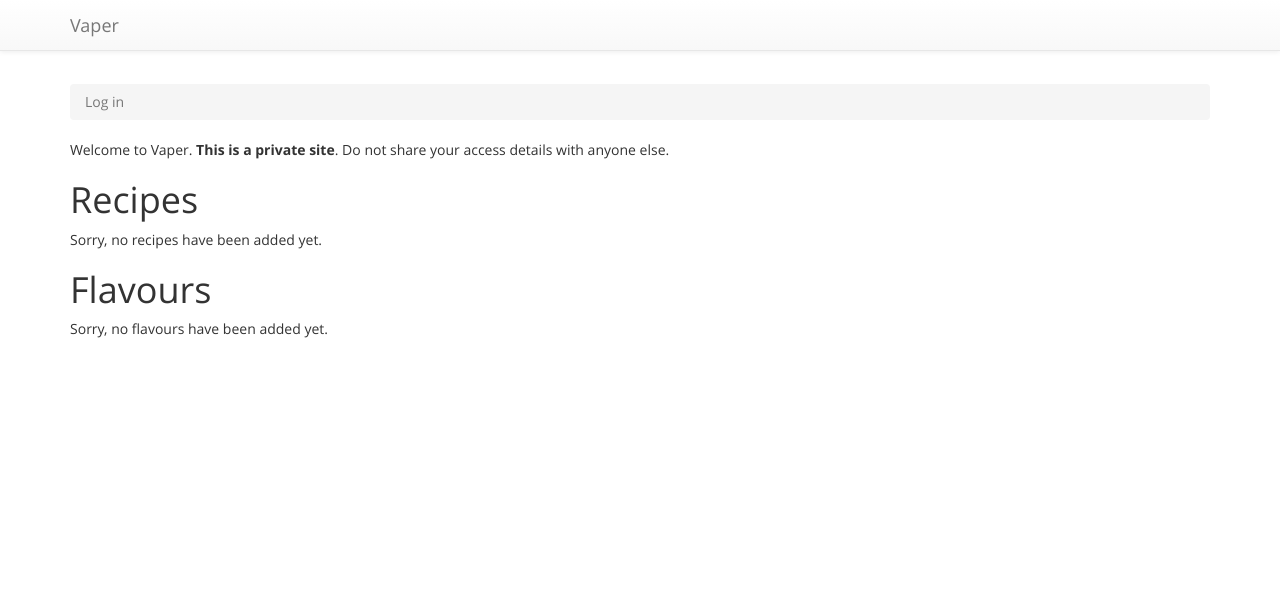
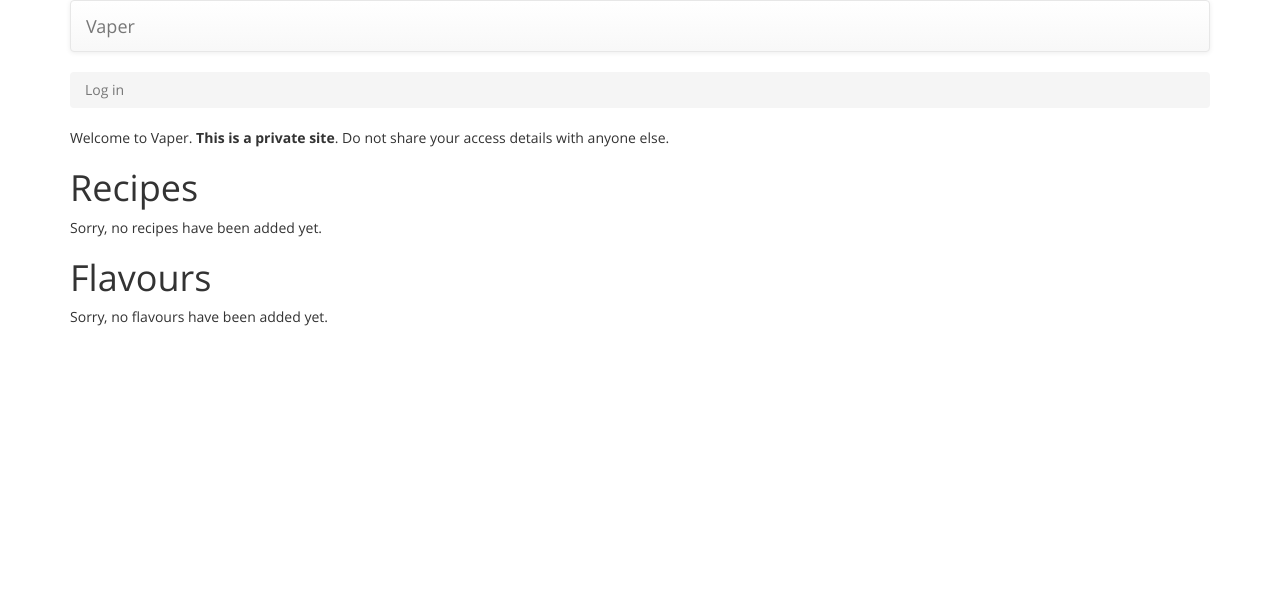
Before and after one commit to unixwitch/vaper, a Django app: template vaper/templates/vaper/index.html in a window 1280 px wide. Shown: the top 589 px of the page. Run offline with Django 3.2, Linux system fonts and the light colour scheme; the template is opened without the code that fills it, so the values that code supplies are empty; parts of the project's set-up code (start-up, migrations or seed data) failed here and were passed over; some libraries are stand-ins or nearby versions.

Commit message:
navbar tweaks

```diff
--- a/vaper/static/vaper/css/main.css
+++ b/vaper/static/vaper/css/main.css
@@ -34,10 +34,6 @@
   src:  url('../fonts/opensans-extrabold.woff2') format("woff2"),
         url('../fonts/opensans-extrabold.woff') format("woff"),
         url('../fonts/opensans-extrabold.ttf') format("truetype");
-}
-
-body {
-  padding-top: 6em;
 }
 
 body, .ui-widget {
--- a/vaper/templates/vaper/base.html
+++ b/vaper/templates/vaper/base.html
@@ -51,9 +51,12 @@
 
 <body>
 
+<!-- content container -->
+<div class='container'>
+
 <!-- navbar -->
-<div class='navbar navbar-default navbar-fixed-top'>
-  <div class='container'>
+<div class='navbar navbar-default'>
+  <div class='container-fluid'>
     <div class='navbar-header'>
       <button type="button" class="navbar-toggle collapsed" data-toggle="collapse" data-target="#navbar" aria-expanded="false" aria-controls="navbar">
         <span class="sr-only">Toggle navigation</span>
@@ -110,8 +113,6 @@
   </div>
 </div>
 
-<!-- content container -->
-<div class='container'>
   <div class="content">
     <ul class="breadcrumb">
       {% if user.is_authenticated %}
```
